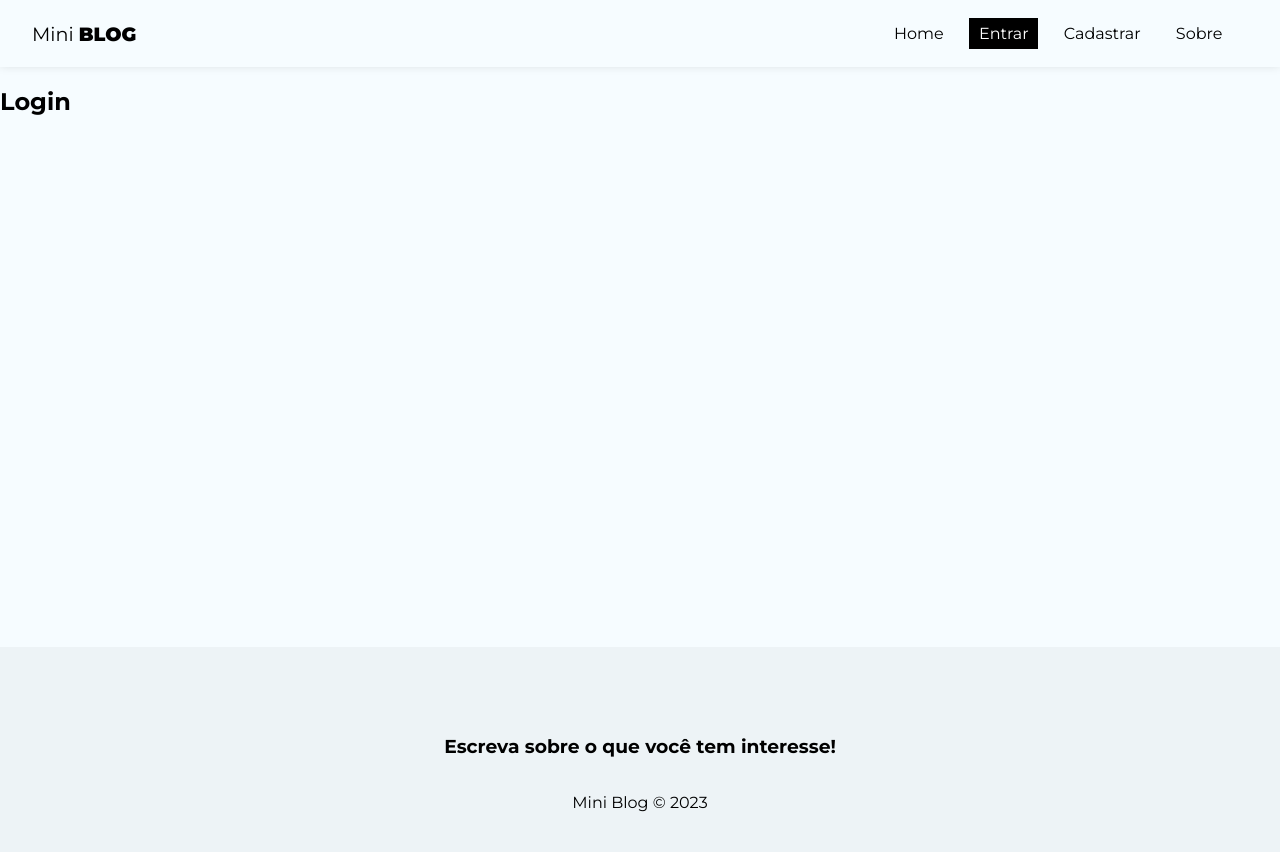
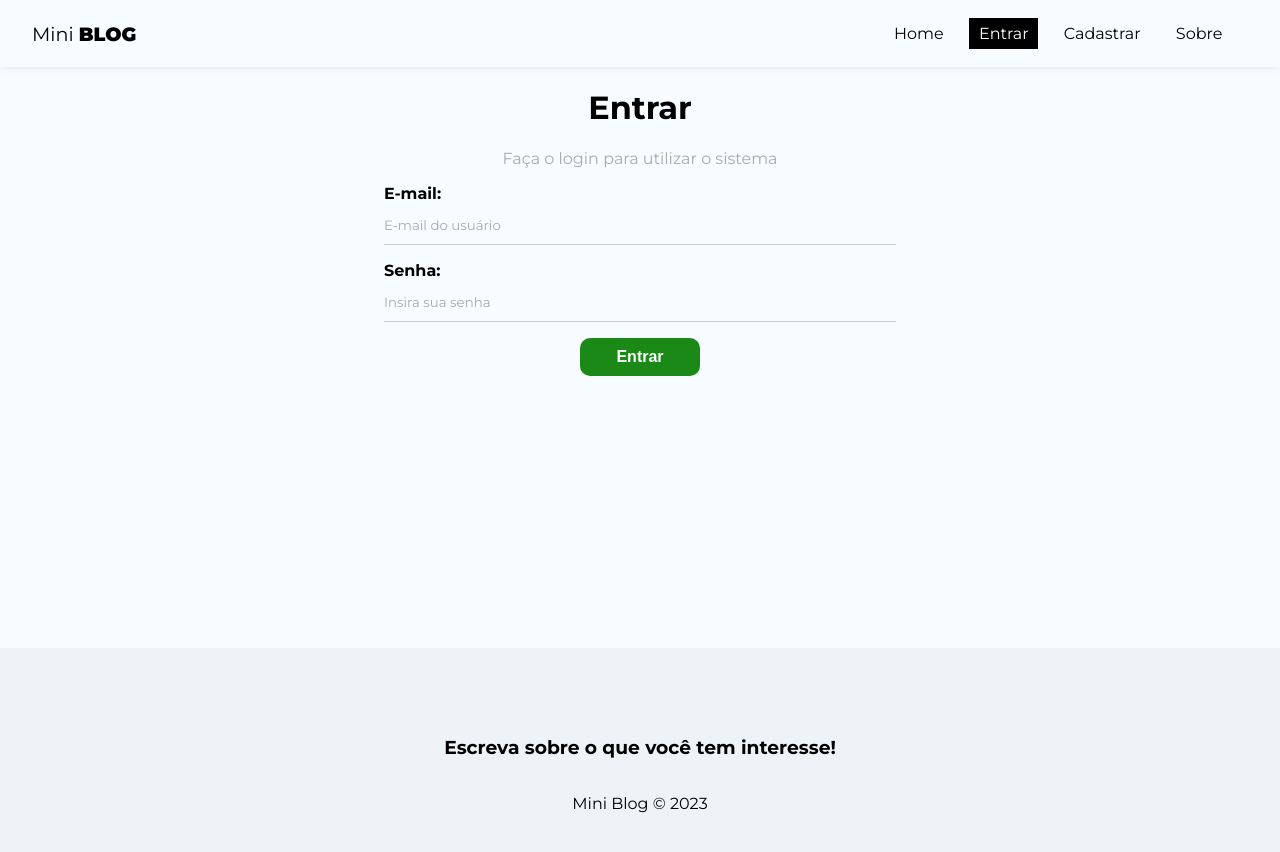
Before and after one commit to ivanvarella/miniblog-project, a React (Vite) app: page /login in a window 1280 px wide. Shown: the top 852 px of the page. Built offline with nearby package versions, Linux system fonts and the light colour scheme; no server answers.

Commit message:
Create login page form

```diff
--- a/src/hooks/useAuthentication.jsx
+++ b/src/hooks/useAuthentication.jsx
@@ -67,7 +67,6 @@
   };
 
   //Logout - sign out
-
   const logout = () => {
     checkIfIsCancelled();
 
--- a/src/pages/Login/Login.jsx
+++ b/src/pages/Login/Login.jsx
@@ -1,9 +1,72 @@
 import styles from "./Login.module.css";
 
+import { useState, useEffect } from "react";
+
+import { useAuthentication } from "../../hooks/useAuthentication";
+
 const Login = () => {
+  const [email, setEmail] = useState("");
+  const [password, setPassword] = useState("");
+  const [error, setError] = useState("");
+
+  const { createUser, error: authError, loading } = useAuthentication();
+
+  const handleSubmit = async (e) => {
+    e.preventDefault();
+
+    setError("");
+
+    const user = {
+      email,
+      password,
+    };
+
+    const res = await createUser(user);
+
+    console.log("Res: ", res);
+  };
+
+  useEffect(() => {
+    if (authError) {
+      setError(authError);
+    }
+  }, [authError]);
+
   return (
-    <div>
-      <h2>Login</h2>
+    <div className={styles.login}>
+      <h1>Entrar</h1>
+      <p>Faça o login para utilizar o sistema</p>
+      <form onSubmit={handleSubmit}>
+        <label>
+          <span>E-mail:</span>
+          <input
+            type="email"
+            name="email"
+            required
+            placeholder="E-mail do usuário"
+            value={email}
+            onChange={(e) => setEmail(e.target.value)}
+          />
+        </label>
+        <label>
+          <span>Senha:</span>
+          <input
+            type="password"
+            name="password"
+            required
+            placeholder="Insira sua senha"
+            value={password}
+            onChange={(e) => setPassword(e.target.value)}
+          />
+        </label>
+        {!loading && <button className="btn">Entrar</button>}
+        {loading && (
+          <button className="btn" disabled>
+            Aguarde...
+          </button>
+        )}
+        {error && <p className="error">{error}</p>}
+      </form>
     </div>
   );
 };
```
